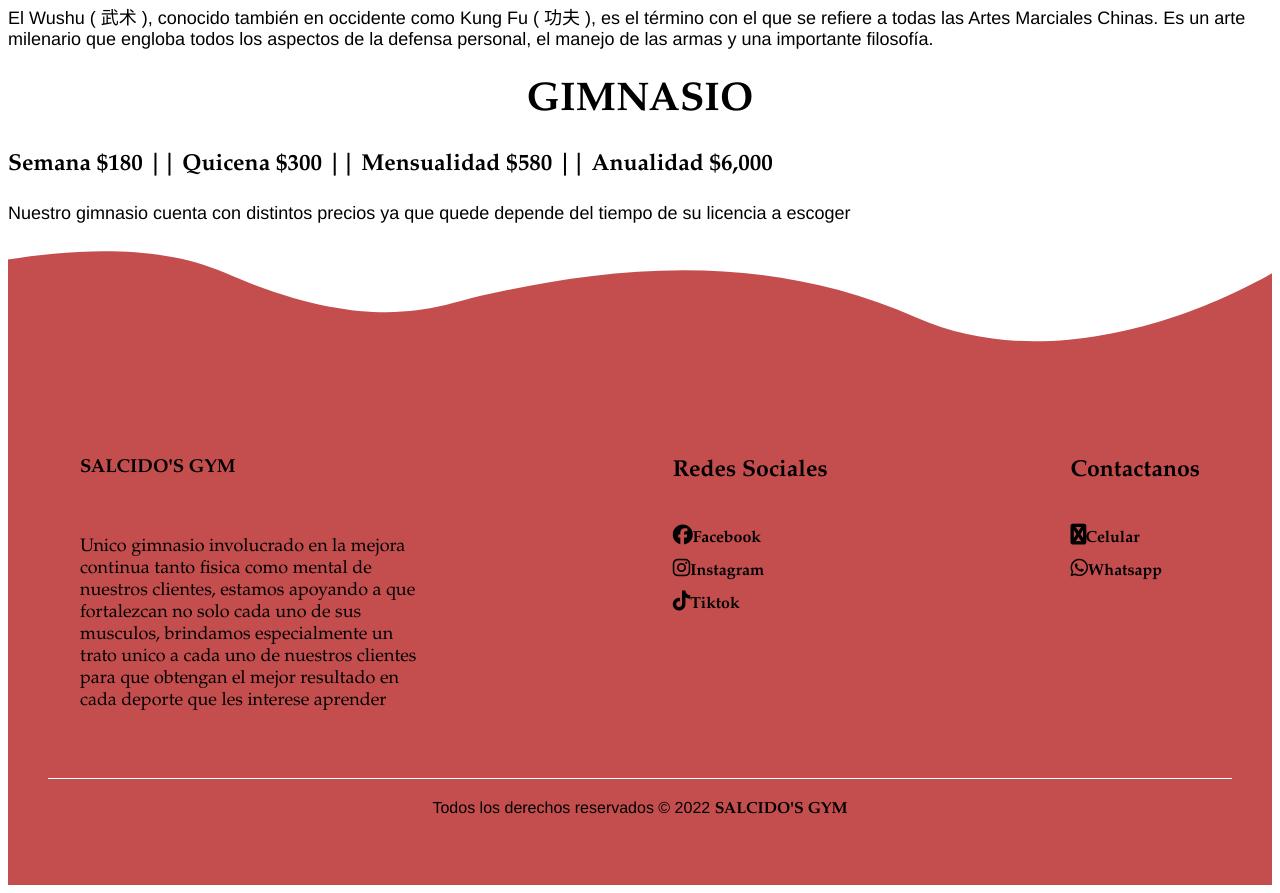
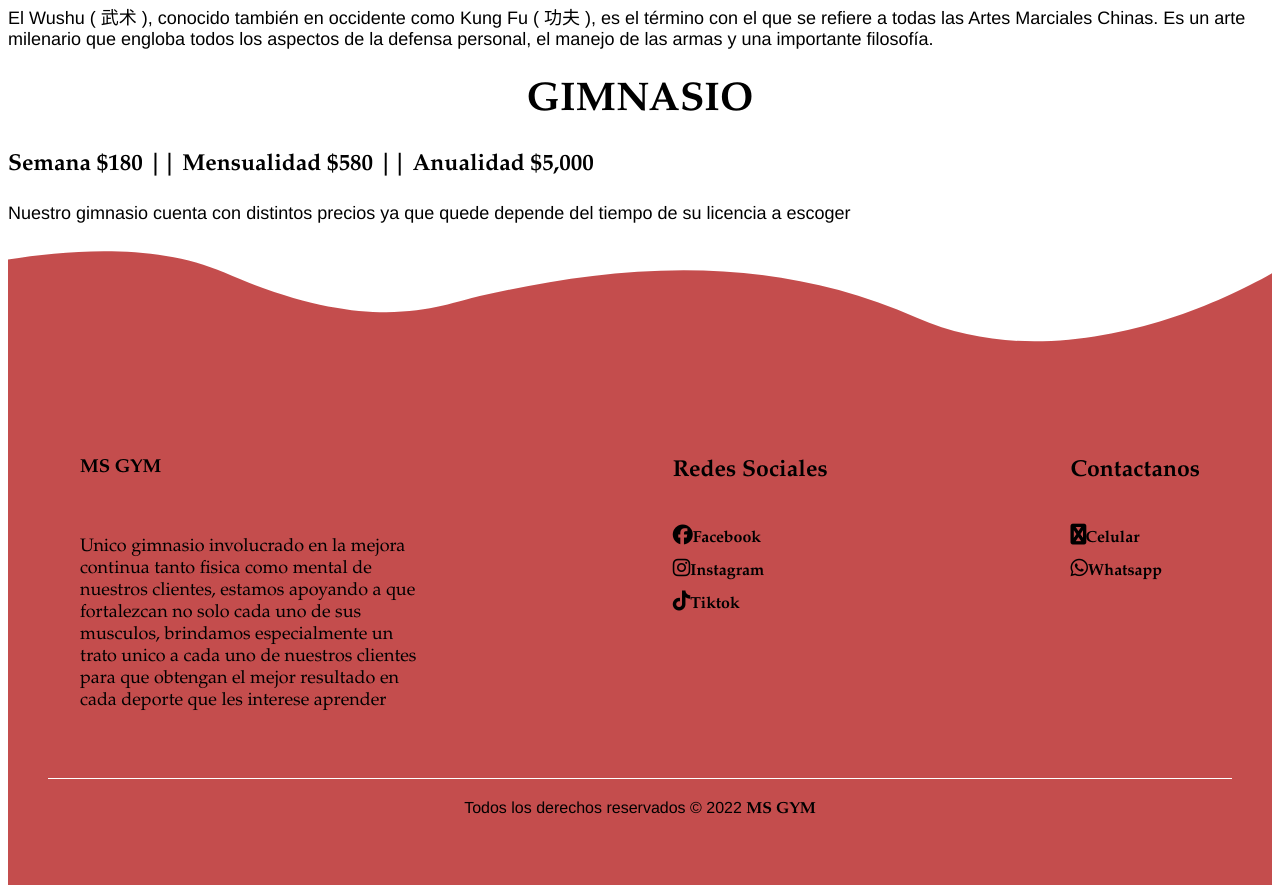
Before and after one commit to emmanuel10zm/emmanuel10zm, a plain HTML site: page precios.html in a window 1280 px wide. Shown: the part 615-1508 px from the top of the page. Drawn offline with Linux system fonts and the light colour scheme; a web font is replaced by a local one.

Commit message:
Update precios.html

```diff
--- a/precios.html
+++ b/precios.html
@@ -12,7 +12,7 @@
         <!--=======================HEADER==================-->
         <header>
             <nav class="menua">
-                <a href="index.html" class="logo"><h2>SALCIDO'S GYM</h2></a>
+                <a href="index.html" class="logo"><h2>MS GYM</h2></a>
                 <ul class="menuul">
                     <li>
                         <a class="menuitem" href="actividades.html">Actividades</a>
@@ -38,7 +38,7 @@
             <h2>$150</h2>
             <h4>El Wushu ( 武术 ), conocido también en occidente como Kung Fu ( 功夫 ), es el término con el que se refiere a todas las Artes Marciales Chinas. Es un arte milenario que engloba todos los aspectos de la defensa personal, el manejo de las armas y una importante filosofía.</h4>
             <h1>GIMNASIO</h1>
-            <h2>Semana $180 || Quicena $300 || Mensualidad $580 || Anualidad $6,000 </h2>
+            <h2>Semana $180 || Mensualidad $580 || Anualidad $5,000 </h2>
             <h4>Nuestro gimnasio cuenta con distintos precios ya que quede depende del tiempo de su licencia a escoger</h4>
         </div>
 
@@ -48,7 +48,7 @@
             <div class="container-footer">
                 <div class="box-footer">
                     <div class="logo2">
-                        <H3>SALCIDO'S GYM</H3>
+                        <H3>MS GYM</H3>
                     </div>
                     <div class="terms">
                     <p>Unico gimnasio involucrado en la mejora continua tanto fisica como mental de nuestros clientes, estamos apoyando a que fortalezcan no solo cada uno de sus musculos, brindamos especialmente un trato unico a cada uno de nuestros clientes para que obtengan el mejor resultado en cada deporte que les interese aprender</p>
@@ -69,7 +69,7 @@
                 <div class="box-copyright">
                     <hr>
                     <p>Todos los derechos reservados © 2022
-                    <b>SALCIDO'S GYM</b></p>
+                    <b>MS GYM</b></p>
                 </div>
             </footer>
 </body>
```
